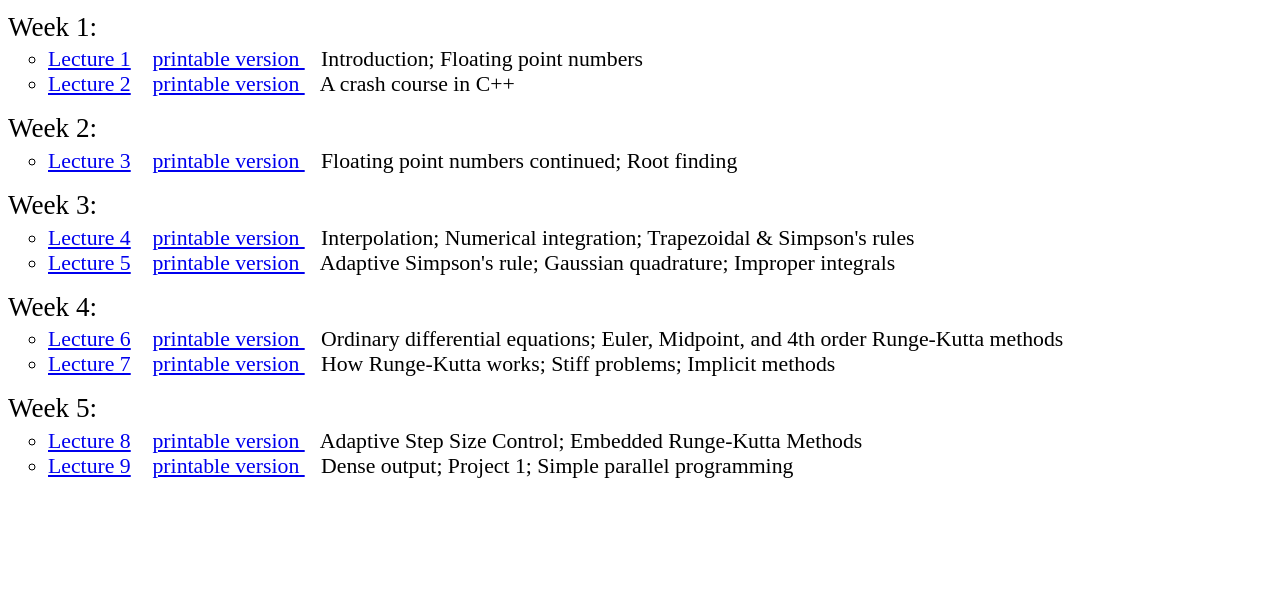
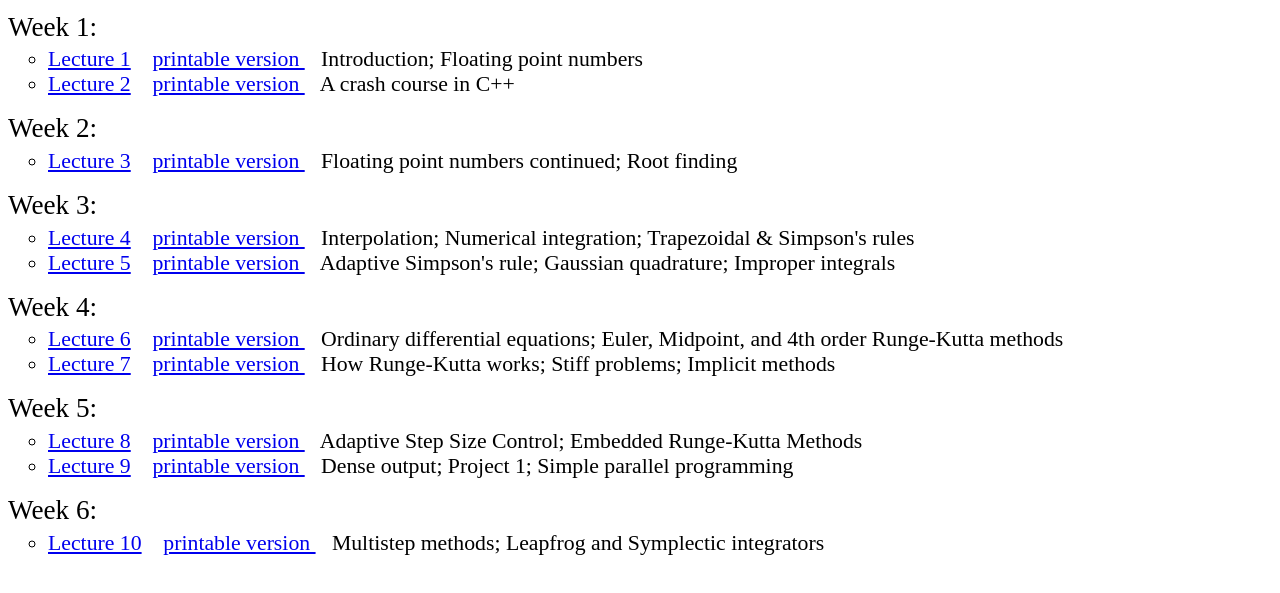
Before and after one commit to fizban007/Physics427-Fall2025, a website: page index.html in a window 1280 px wide. Shown: the part 177-770 px from the top of the page. Drawn offline with Linux system fonts and the light colour scheme.

Commit message:
added lecture 10

```diff
--- a/index.html
+++ b/index.html
@@ -120,6 +120,20 @@
           </li>
         </ul>
       </li>
+      <li>
+        <div class="week">Week 6:</div>
+        <ul class="toc-sub">
+          <li>
+            <a href="Lecture 10">Lecture 10</a>
+            &nbsp;&nbsp;
+            <a href="Lecture 10/?print-pdf">
+              printable version
+            </a>
+            &nbsp;&nbsp;
+            Multistep methods; Leapfrog and Symplectic integrators
+          </li>
+        </ul>
+      </li>
     </ul>
 
   </body>
```
Also changed, not shown: Lecture 10/index.html (+15 -15 lines).
